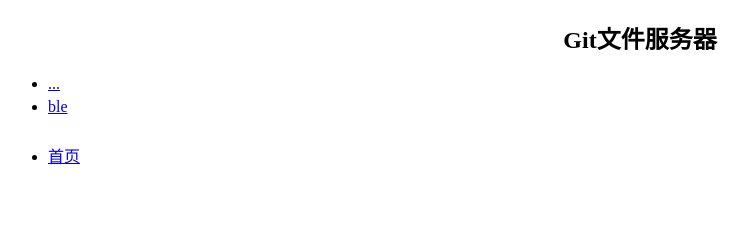
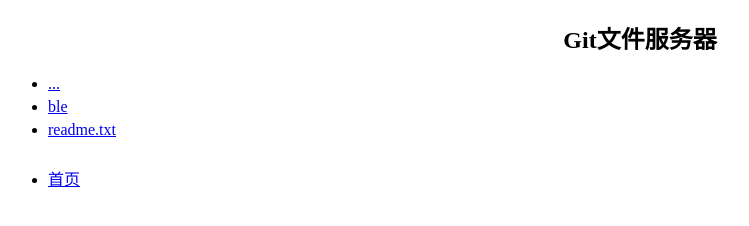
Before and after one commit to wiyixiao/wiyixiao.github.io, a plain HTML site: page app/index.html in a window 1280 px wide. Shown: the whole page, without its empty margins (0-749 px from the left). Drawn offline with Linux system fonts and the light colour scheme.

Commit message:
readme.txt

```diff
--- a/app/index.html
+++ b/app/index.html
@@ -16,6 +16,7 @@
 <ul>
 <li><a href='https://wiyixiao.github.io/index.html'>...</a></li>
 <li><a href='https://wiyixiao.github.io/app/ble/index.html'>ble</a></li>
+<li><a href='https://wiyixiao.github.io/app/readme.txt'>readme.txt</a></li>
 <li style='margin-top:27px;'><a href='https://wiyixiao.github.io'>首页</a></li>
 </ul>
 </body>
```
Also changed, not shown: app/readme.txt (added).
